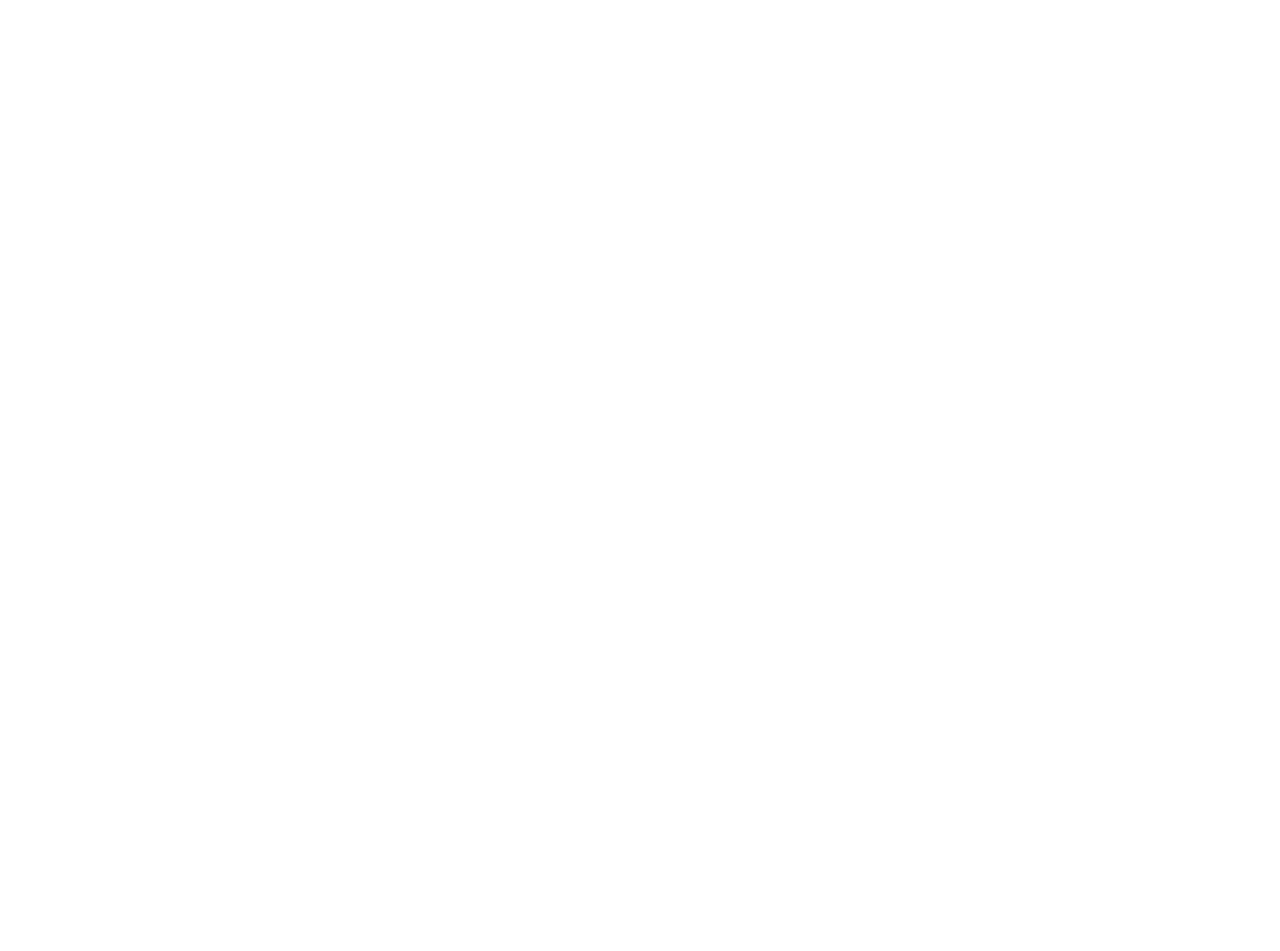
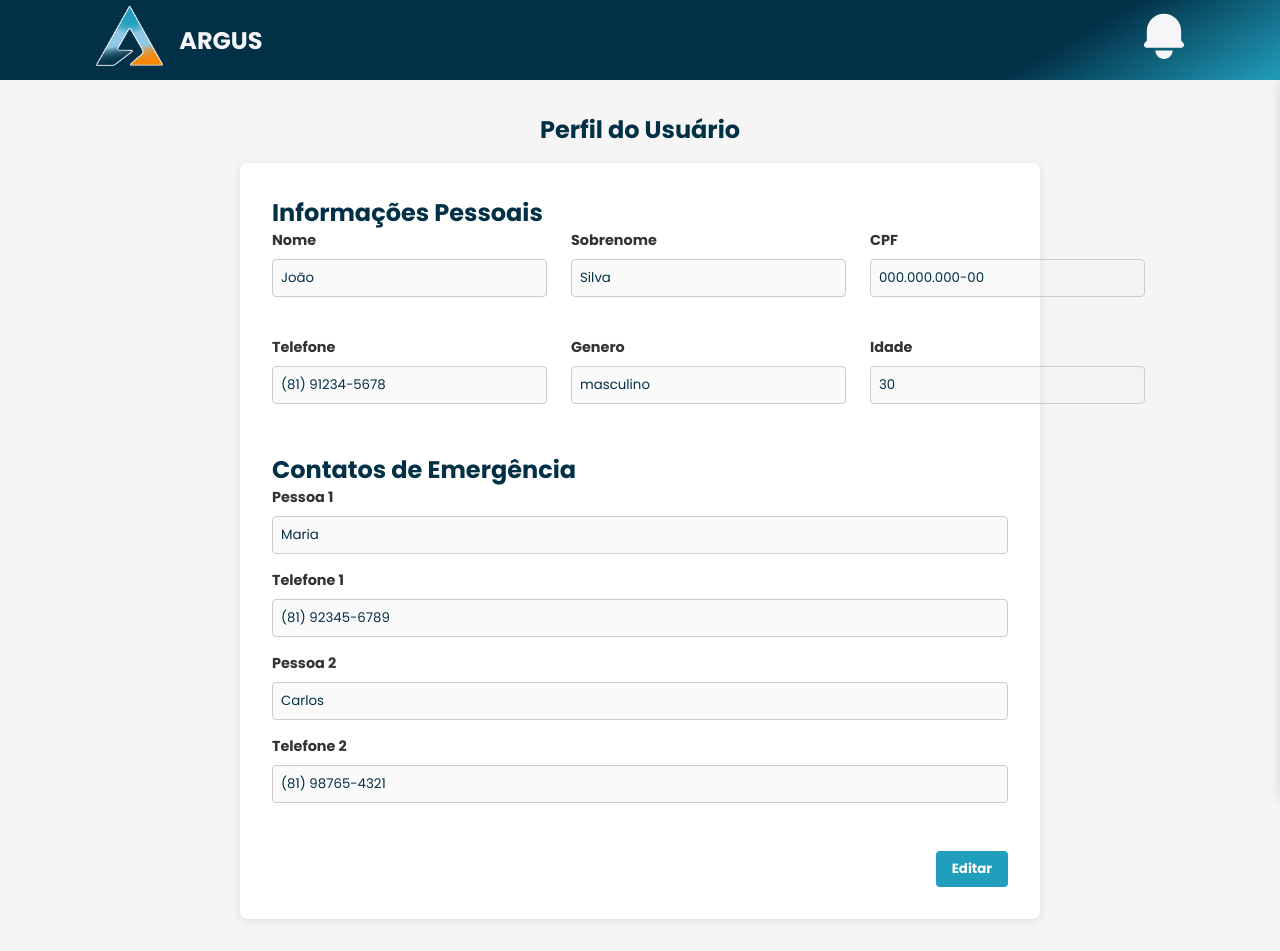
Before and after one commit to ProjetoARGUS/ReactPWA, a React (Vite) app: page /profile in a window 1280 px wide. Before the commit this address had no page. Before the commit the page ends 800 px from the top, so only its background shows below. Built offline with nearby package versions, Linux system fonts and the light colour scheme.

Commit message:
Feat: Profile Page

```diff
--- a/src/main.jsx
+++ b/src/main.jsx
@@ -12,6 +12,7 @@
 import ReservationsPage from './pages/ReservationsPage';
 import RegisterPage from './pages/RegisterPage';
 import AssemblyPage from './pages/AssemblyPage';
+import ProfilePage from './pages/ProfilePage';
 
 
 createRoot(document.getElementById('root')).render(
@@ -28,6 +29,7 @@
                 <Route path='/reservations' element={<ReservationsPage/>} />
                 <Route path='/register' element={<RegisterPage/>} />
                 <Route path='/assembly' element={<AssemblyPage/>} />
+                <Route path='/profile' element={<ProfilePage/>} />
             </Routes>
         </Router>
   </StrictMode>,
--- a/src/pages/HomePage/index.jsx
+++ b/src/pages/HomePage/index.jsx
@@ -36,7 +36,7 @@
         {Icon: encomendasIcon, Title: "Encomendas", Nav: ""},
         {Icon: faqIcon, Title: "Dúvidas (FAQ)", Nav: ""},
         {Icon: conflitosIcon, Title: "Conflitos", Nav: "/mediation"},
-        {Icon: perfilIcon, Title: "Perfil", Nav: ""},
+        {Icon: perfilIcon, Title: "Perfil", Nav: "/profile"},
         {Icon: reservasIcon, Title: "Reservas", Nav: "/reservations"},
         {Icon: assembleiaIcon, Title: "Assembleia", Nav: "/assembly"},
         {Icon: regrasIcon, Title: "Regras", Nav: ""},
--- /dev/null
+++ b/src/pages/ProfilePage/index.jsx
@@ -0,0 +1,126 @@
+import Header from '../../components/Header';
+import { useState, useEffect } from 'react';
+import './style.css';
+
+export default function ProfilePage() {
+    const [isEditing, setIsEditing] = useState(false);
+
+    const [userInfo, setUserInfo] = useState({
+        Nome: "João",
+        Sobrenome: "Silva",
+        CPF: "000.000.000-00",
+        Telefone: "(81) 91234-5678",
+        Genero: "masculino",
+        Idade: 30,
+    });
+
+    const [emergencyContacts, setEmergencyContacts] = useState({
+        Pessoa_1: "Maria",
+        Telefone_1: "(81) 92345-6789",
+        Pessoa_2: "Carlos",
+        Telefone_2: "(81) 98765-4321",
+    });
+
+    const handleChange = (e) => {
+        const { name, value } = e.target;
+        if (name.startsWith('contact') || name.startsWith('phone')) {
+            setEmergencyContacts((prev) => ({ ...prev, [name]: value }));
+        } else {
+            setUserInfo((prev) => ({ ...prev, [name]: value }));
+        }
+    };
+
+    const handleEditToggle = () => {
+        setIsEditing(true);
+    };
+
+    const handleSubmit = (e) => {
+        e.preventDefault();
+        try {
+            console.log("Informações salvas:", { userInfo, emergencyContacts });
+            setIsEditing(false);
+        } catch (error) {
+            console.error("Erro ao salvar:", error);
+        }
+    };
+
+    const handleCancel = () => {
+        setIsEditing(false); // Sai do modo edição sem salvar
+    };
+
+    const formatLabel = (label) => {
+        return label.replace(/_/g, ' ').replace(/^\w/, (c) => c.toUpperCase());
+    };
+
+    useEffect(() => {
+        console.log("isEditing atualizado:", isEditing);
+    }, [isEditing]);
+
+    return (
+        <>
+            <Header />
+            <section className="profile-page">
+                <h1>Perfil do Usuário</h1>
+                <form className="profile-forms" onSubmit={handleSubmit}>
+                    <h2>Informações Pessoais</h2>
+                    <div className="fields-group">
+                        {Object.keys(userInfo).map((key, index) => (
+                            <div key={index} className="field-container">
+                                <label htmlFor={key}>{formatLabel(key)}</label>
+                                {key === "gender" ? (
+                                    <select
+                                        id={key}
+                                        name={key}
+                                        value={userInfo[key]}
+                                        onChange={handleChange}
+                                        disabled={!isEditing}
+                                    >
+                                        <option value="">Selecione uma opção</option>
+                                        <option value="masculino">Masculino</option>
+                                        <option value="feminino">Feminino</option>
+                                        <option value="outro">Outro</option>
+                                    </select>
+                                ) : (
+                                    <input
+                                        id={key}
+                                        name={key}
+                                        type={key === "age" ? "number" : "text"}
+                                        value={userInfo[key]}
+                                        onChange={handleChange}
+                                        disabled={!isEditing}
+                                    />
+                                )}
+                            </div>
+                        ))}
+                    </div>
+                    <div className="emergency-contacts">
+                        <h2>Contatos de Emergência</h2>
+                        {Object.keys(emergencyContacts).map((key, index) => (
+                            <div key={index} className="field-container">
+                                <label htmlFor={key}>{formatLabel(key)}</label>
+                                <input
+                                    id={key}
+                                    name={key}
+                                    type="text"
+                                    value={emergencyContacts[key]}
+                                    onChange={handleChange}
+                                    disabled={!isEditing}
+                                />
+                            </div>
+                        ))}
+                    </div>
+                    <div className="buttons">
+                        {isEditing ? (
+                            <>
+                                <button type="submit">Salvar Alterações</button>
+                                <button type="reset" onClick={handleCancel}>Cancelar</button>
+                            </>
+                        ) : (
+                            <input type="button" value="Editar" onClick={handleEditToggle}/>
+                        )}
+                    </div>
+                </form>
+            </section>
+        </>
+    );
+}
--- /dev/null
+++ b/src/pages/ProfilePage/style.css
@@ -0,0 +1,72 @@
+@import url(../../variables.css);
+
+.profile-page {
+    display: flex;
+    flex-direction: column;
+    align-items: center;
+    background-color: #f5f5f5;
+    padding: 2rem;
+}
+
+.profile-page h1 {
+    color: #023047;
+    margin-bottom: 1rem;
+}
+
+.profile-forms {
+    display: flex;
+    flex-direction: column;
+    background: #ffffff;
+    padding: 2rem;
+    border-radius: 8px;
+    box-shadow: 0 2px 8px rgba(0, 0, 0, 0.1);
+    width: 100%;
+    max-width: 800px;
+}
+
+.fields-group,
+.emergency-contacts {
+    margin-bottom: 2rem;
+}
+
+.field-container {
+    display: flex;
+    flex-direction: column;
+    margin-bottom: 1rem;
+}
+
+.field-container label {
+    font-weight: bold;
+    margin-bottom: 0.5rem;
+}
+
+.field-container input,
+.field-container select {
+    padding: 0.5rem;
+    border: 1px solid #ccc;
+    border-radius: 4px;
+}
+
+.buttons {
+    display: flex;
+    justify-content: flex-end;
+    gap: 1rem;
+}
+
+.buttons button, .buttons input[type="button"] {
+    padding: 0.5rem 1rem;
+    border: none;
+    border-radius: 4px;
+    font-weight: bold;
+    cursor: pointer;
+}
+
+.buttons button[type="submit"], .buttons input[type="button"] {
+    background-color: #219ebc;
+    color: #ffffff;
+}
+
+.buttons button[type="reset"] {
+    background-color: #fb8501;
+    color: #ffffff;
+}
```
